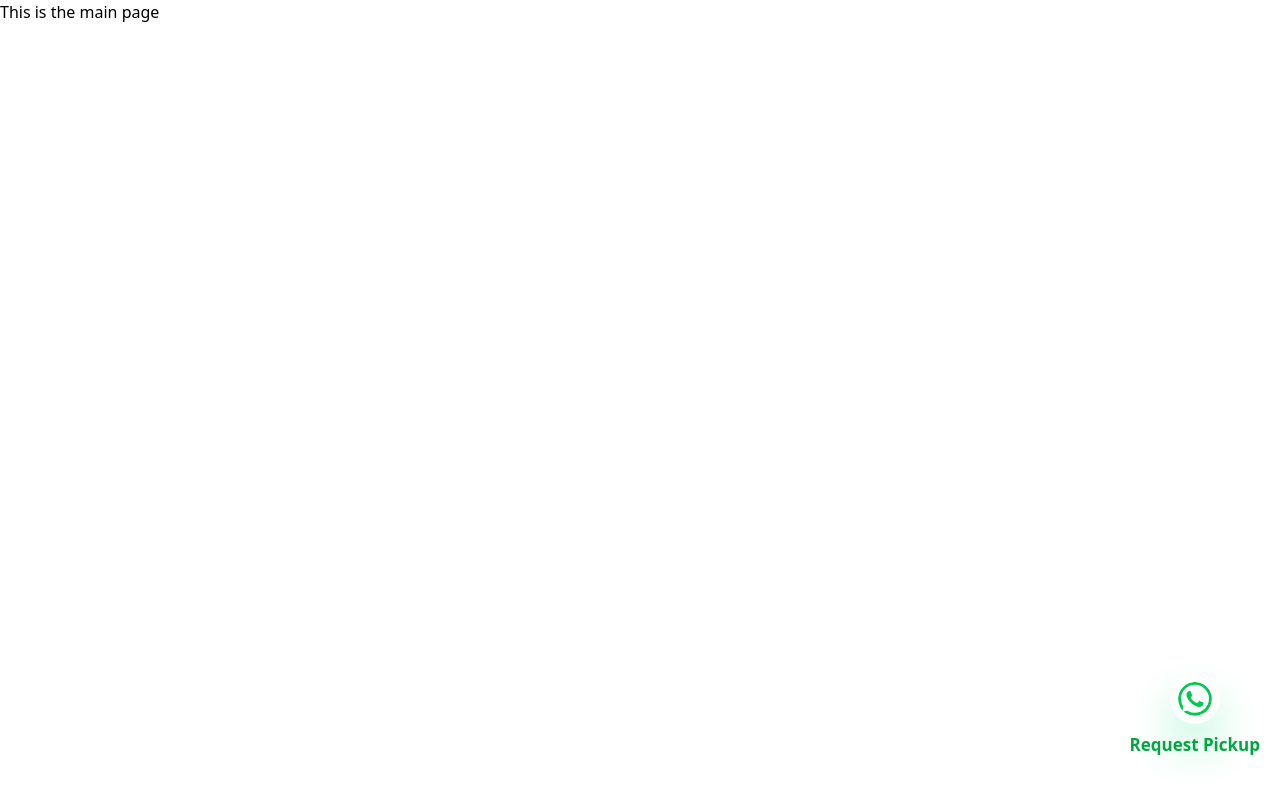
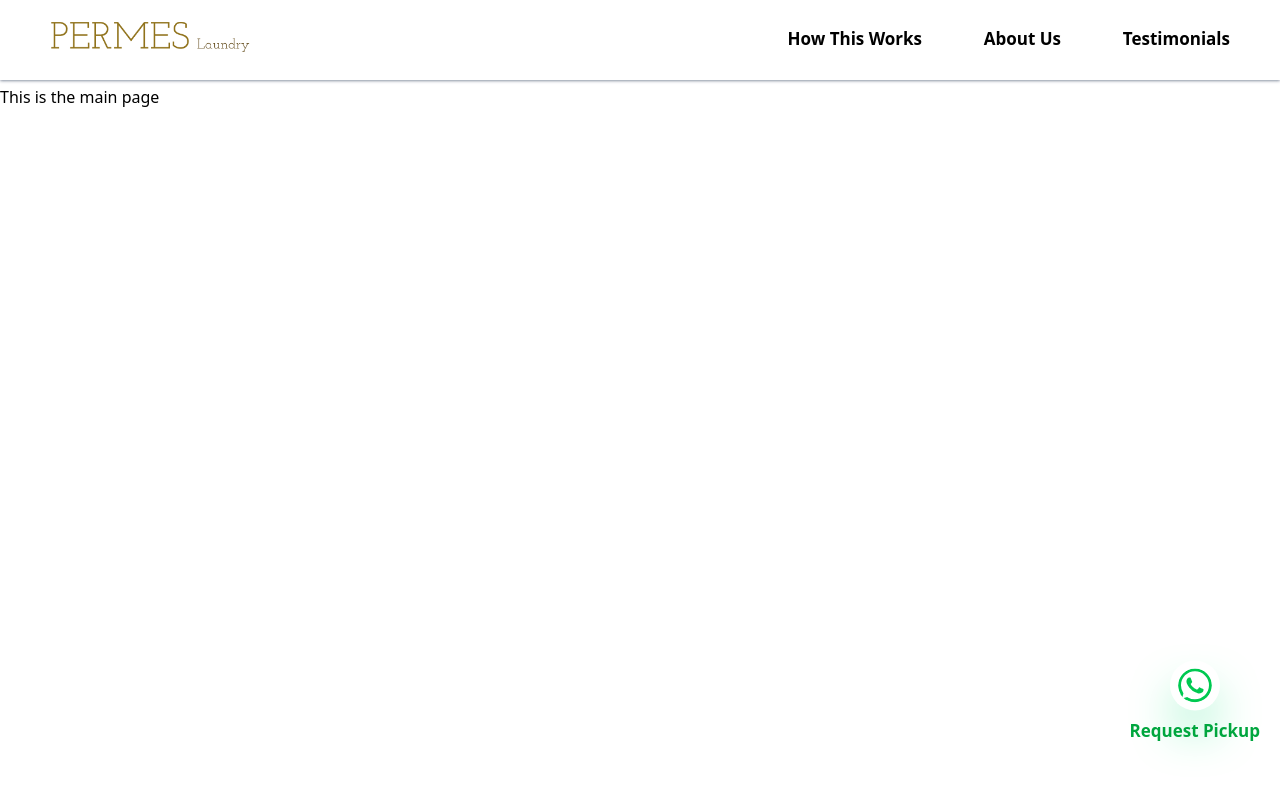
Before and after one commit to Gomenti123/permes, a Next.js app: page / in a window 1280 px wide. Shown: the top 798 px of the page. Built offline with nearby package versions, Linux system fonts and the light colour scheme.

Commit message:
working on the landing page

```diff
--- /dev/null
+++ b/app/(static)/Footer.tsx
@@ -0,0 +1,7 @@
+import React from "react";
+
+const Footer = () => {
+  return <div>This is the footer</div>;
+};
+
+export default Footer;
--- /dev/null
+++ b/app/(static)/Header.tsx
@@ -0,0 +1,47 @@
+"use client";
+import Image from "next/image";
+import React, { useState } from "react";
+import img from "../../public/logo2.png";
+import { VscThreeBars } from "react-icons/vsc";
+import Toogle from "./Toogle";
+import { MdCancel } from "react-icons/md";
+
+const Header = () => {
+  const [toggle, setToggle] = useState(false);
+  return (
+    <div>
+      <div className="fixed top-0 w-full md:h-[80px] bg-white z-10 shadow shadow-gray-400">
+        <div className="flex justify-between md:grid grid-cols-8 w-full px-[10px] md:px-[50px] py-5 items-center ">
+          <div className="lg:col-span-5 col-span-4">
+            <Image src={img} alt="#" className="w-[120px] md:w-[200px]" />
+          </div>
+          <div className="md:flex justify-between text-[14px] lg:text-[17px] gap-[30px] col-span-4 lg:col-span-3 hidden ">
+            <nav className="cursor-pointer font-semibold">How This Works</nav>
+            <nav className="cursor-pointer font-semibold">About Us</nav>
+            <nav className="cursor-pointer font-semibold">Testimonials</nav>
+          </div>
+          <div className="block md:hidden">
+            {toggle ? (
+              <MdCancel
+                onClick={() => {
+                  setToggle(false);
+                }}
+                className="text-[30px] text-neutral-700"
+              />
+            ) : (
+              <VscThreeBars
+                onClick={() => {
+                  setToggle(true);
+                }}
+                className="text-[30px] text-neutral-700"
+              />
+            )}
+          </div>
+        </div>
+      </div>
+      {toggle ? <Toogle /> : ""}
+    </div>
+  );
+};
+
+export default Header;
--- /dev/null
+++ b/app/(static)/Toogle.tsx
@@ -0,0 +1,21 @@
+import React from "react";
+
+const Toogle = () => {
+  return (
+    <div className="h-screen bg-neutral-600 w-full fixed">
+      <div className="px-[20px] py-10 flex flex-col gap-3">
+        <nav className="cursor-pointer font-semibold bg-amber-500 p-2 w-full text-white rounded-md text-center">
+          How This Works
+        </nav>
+        <nav className="cursor-pointer font-semibold bg-amber-500 p-2 w-full text-white rounded-md text-center">
+          About Us
+        </nav>
+        <nav className="cursor-pointer font-semibold bg-amber-500 p-2 w-full text-white rounded-md text-center">
+          Testimonials
+        </nav>
+      </div>
+    </div>
+  );
+};
+
+export default Toogle;
--- a/app/layout.tsx
+++ b/app/layout.tsx
@@ -2,6 +2,7 @@ import type { Metadata } from "next";
 import { Geist, Geist_Mono } from "next/font/google";
 import "./globals.css";
 import StoreProvider from "./global/storeProvider";
+import Header from "./(static)/Header";
 
 const geistSans = Geist({
   variable: "--font-geist-sans",
@@ -29,7 +30,10 @@ export default function RootLayout({
         <body
           className={`${geistSans.variable} ${geistMono.variable} antialiased`}
         >
-          {children}
+          <div>
+            <Header />
+            {children}
+          </div>
         </body>
       </StoreProvider>
     </html>
--- a/app/page.tsx
+++ b/app/page.tsx
@@ -3,9 +3,10 @@ import { BsWhatsapp } from "react-icons/bs";
 import { WhatsappShareButton } from "react-share";
 
 const page = () => {
-  const text = "Hello, i'll like to book for pick up";
+  const text =
+    "Hello, i just visited Permes Laundry web page, and would like to subscribe for a service";
   return (
-    <div>
+    <div className="md:mt-[85px] mt-[75px]  h-[200vh]">
       This is the main page
       <div className="fixed bottom-10 right-5 animate-bounce">
         <a
```
Also changed, not shown: public/logo2.png (added).
